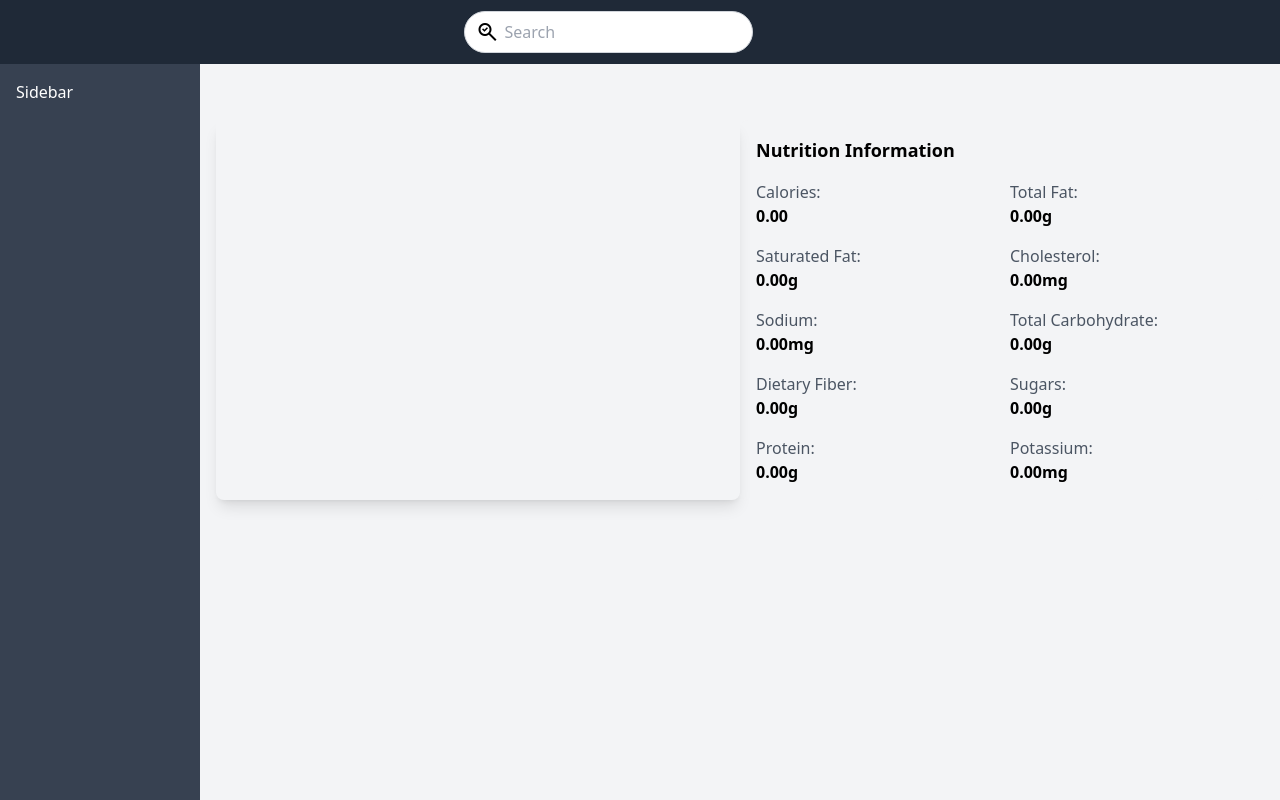
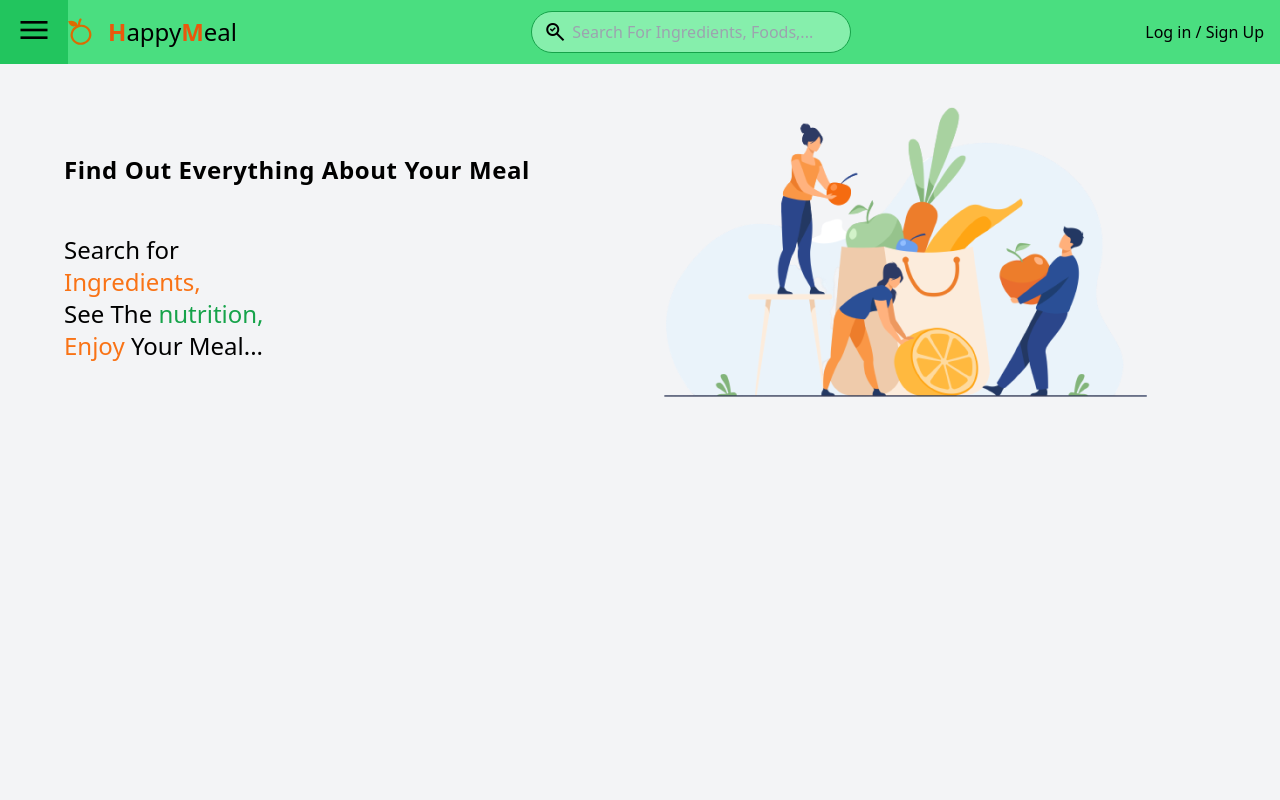
Before and after one commit to morshedgit/nutritionapp, a React (Vite) app: page / in a window 1280 px wide. Built offline with nearby package versions, Linux system fonts and the light colour scheme.

Commit message:
Updates header/sidebar ui design

```diff
--- a/index.html
+++ b/index.html
@@ -8,7 +8,7 @@
       href="https://fonts.googleapis.com/css2?family=Material+Symbols+Outlined:opsz,wght,FILL,GRAD@20..48,100..700,0..1,-50..200"
     />
     <meta name="viewport" content="width=device-width, initial-scale=1.0" />
-    <title>Green Meal</title>
+    <title>Happy Meal</title>
   </head>
   <body>
     <div id="root"></div>
--- /dev/null
+++ b/src/components/BeginContent.tsx
@@ -0,0 +1,27 @@
+const BeginContent = () => {
+  return (
+    <article className="w-full grid grid-cols-1 sm:grid-cols-2 items-center px-12">
+      <section>
+        <h1 className="capitalize text-2xl font-semibold tracking-wide mb-12">
+          Find Out Everything About Your Meal
+        </h1>
+        <div className="text-2xl font-light max-w-[15rem]">
+          <p>
+            Search for <span className="text-orange-500">Ingredients,</span>
+          </p>
+          <p>
+            See The <span className="text-green-600">nutrition,</span>
+          </p>
+          <p>
+            <span className="text-orange-500">Enjoy</span> Your Meal...
+          </p>
+        </div>
+      </section>
+      <section>
+        <img src="/selectIngredient.png" alt="select food" />
+      </section>
+    </article>
+  );
+};
+
+export default BeginContent;
--- /dev/null
+++ b/src/components/Logo.tsx
@@ -0,0 +1,18 @@
+const Logo = () => {
+  return (
+    <svg
+      width="1em"
+      height="1.1395em"
+      viewBox="0 0 43 49"
+      fill="none"
+      xmlns="http://www.w3.org/2000/svg"
+    >
+      <path
+        d="M29.3621 46.8199C24.4465 48.6092 19.684 48.4991 15.0746 46.4894C10.4652 44.4797 7.30969 41.1377 5.60813 36.4633C4.1538 32.468 4.16229 28.472 5.63359 24.4751C7.10489 20.4781 9.72551 17.3184 13.4954 14.996C12.3304 15.1938 11.1746 15.2865 10.0281 15.274C8.8816 15.2615 7.77106 15.021 6.69647 14.5525C5.09833 13.8221 3.82337 12.7705 2.87159 11.3976C1.91982 10.0247 1.15307 8.53918 0.571337 6.94109L0.17867 5.86238C3.76278 4.46722 7.28265 4.46414 10.7383 5.85314C14.1939 7.24213 16.5188 9.64225 17.713 13.0535C17.6758 11.1214 17.9239 9.22129 18.4571 7.35306C18.9904 5.48484 19.6965 3.66679 20.5756 1.89892C20.8228 1.40171 21.1985 1.06134 21.7027 0.877815C22.2069 0.694291 22.7135 0.713492 23.2225 0.93542C23.7315 1.15735 24.0733 1.50802 24.2478 1.98745C24.4223 2.46688 24.3859 2.9552 24.1387 3.45241C23.4519 4.83356 22.8993 6.25638 22.4808 7.72087C22.0622 9.18536 21.7916 10.6639 21.6688 12.1565C25.9671 11.6777 29.8942 12.4992 33.45 14.6209C37.0059 16.7426 39.4891 19.7412 40.8998 23.6165C42.6014 28.291 42.3327 32.8794 40.0939 37.382C37.855 41.8845 34.2778 45.0305 29.3621 46.8199ZM28.0532 43.2241C31.9185 41.8171 34.7302 39.3457 36.4883 35.81C38.2465 32.2743 38.4565 28.6686 37.1186 24.993C35.7806 21.3174 33.3018 18.6905 29.6821 17.1123C26.0624 15.5342 22.32 15.4486 18.4547 16.8557C14.5894 18.2627 11.7777 20.7341 10.0196 24.2698C8.26147 27.8055 8.0514 31.4112 9.38938 35.0868C10.7274 38.7624 13.2062 41.3893 16.8258 42.9675C20.4455 44.5456 24.188 44.6312 28.0532 43.2241Z"
+        fill="#DC6B02"
+      />
+    </svg>
+  );
+};
+
+export default Logo;
--- a/src/components/Meal.tsx
+++ b/src/components/Meal.tsx
@@ -1,13 +1,17 @@
 import React, { useContext } from "react";
+import BeginContent from "./BeginContent";
 import { IngredientContext } from "./IngredientProvider";
 import Ingredients from "./Ingredients";
 import NutrientsDisplay from "./NutrientsDisplay";
 type MealProps = {};
 
 const Meal: React.FC<MealProps> = (props) => {
-  const { totalMealNutrientCount } = useContext(IngredientContext);
+  const { totalMealNutrientCount, ingredients } = useContext(IngredientContext);
 
   return (
+    <>
+      {ingredients.length === 0 && <BeginContent />}
+      {ingredients.length > 0 && (
         <div className="w-full pt-10">
           <section className="grid grid-cols-1 md:grid-cols-2">
             <NutrientsDisplay
@@ -17,6 +21,8 @@ const Meal: React.FC<MealProps> = (props) => {
             <Ingredients className="md:col-start-1 md:row-start-1 min-w-full" />
           </section>
         </div>
+      )}
+    </>
   );
 };
 
--- a/src/components/Search.tsx
+++ b/src/components/Search.tsx
@@ -21,8 +21,8 @@ const Search: React.FC<SearchProps> = (props) => {
       <div className="w-full relative">
         <input
           type="search"
-          className="w-full pl-10 pr-4 py-2 rounded-full border border-gray-300 focus:border-blue-500 focus:outline-none"
-          placeholder="Search"
+          className="w-full min-w-[20rem] pl-10 pr-4 py-2 rounded-full border border-green-600 focus:border-green-800 bg-green-300 focus:outline-none [&::placeholder]:truncate"
+          placeholder="Search For Ingredients, Foods,..."
           value={query}
           onChange={(e) => onQuery(e.target.value)}
         />
--- a/src/layout/index.tsx
+++ b/src/layout/index.tsx
@@ -1,5 +1,32 @@
 import React, { useState } from "react";
+import Logo from "../components/Logo";
 import Search from "../components/Search";
+
+const sideMenuItems: {
+  icon: string;
+  title: string;
+}[] = [
+  {
+    icon: "favorite",
+    title: "Your Favorite",
+  },
+  {
+    icon: "restaurant_menu",
+    title: "Your Recipes",
+  },
+  {
+    icon: "tab_recent",
+    title: "Recent Meals",
+  },
+  {
+    icon: "settings",
+    title: "Setting",
+  },
+  {
+    icon: "help",
+    title: "Help",
+  },
+];
 
 interface LayoutProps {
   children: React.ReactNode;
@@ -11,25 +38,52 @@ const Layout: React.FC<LayoutProps> = ({ children }) => {
   return (
     <div className="flex flex-col h-screen">
       {/* Header */}
-      <header className="bg-gray-800 text-white w-full h-16 flex items-center justify-between">
+      <header className="bg-green-400 w-full h-16 flex items-center justify-between py-4">
         {/* Toggle Sidebar Button */}
         <button
-          className="bg-gray-700 text-white rounded-md px-4 py-2 ml-4 md:hidden"
+          className="rounded-md p-4 hover:bg-green-500 active:bg-green-600"
           onClick={() => setIsSidebarOpen(!isSidebarOpen)}
         >
-          <span className="material-symbols-outlined">menu</span>
+          <span className="material-symbols-outlined text-4xl">menu</span>
         </button>
+        <h2 className="flex items-center gap-4">
+          <p className="text-2xl">
+            <Logo />
+          </p>
+          <span className="text-2xl">
+            <b className="text-orange-600">H</b>appy
+            <b className="text-orange-600">M</b>eal
+          </span>
+        </h2>
         <Search />
-        <div className="w-16"></div>
+        <div className="w-fit pr-4">
+          <a href="#">Log in / Sign Up</a>
+        </div>
       </header>
       <div className="flex-grow flex">
         {/* Left Sidebar */}
         <aside
           className={`min-w-[200px] ${
             isSidebarOpen ? "block" : "hidden"
-          } md:block bg-gray-700 text-white  flex flex-col`}
+          } bg-green-100  flex flex-col`}
         >
-          <nav className="p-4">Sidebar</nav>
+          <nav className="p-4">
+            <ul className="pt-6 flex flex-col gap-6">
+              {sideMenuItems.map((item) => (
+                <li
+                  key={item.icon}
+                  className="hover:text-xl hover:text-orange-500"
+                >
+                  <button className="flex items-center gap-2 ">
+                    <span className="material-symbols-outlined">
+                      {item.icon}
+                    </span>
+                    <p>{item.title}</p>
+                  </button>
+                </li>
+              ))}
+            </ul>
+          </nav>
         </aside>
 
         {/* Main Area */}
```
Also changed, not shown: public/logo.svg, public/selectIngredient.png (added). Lines whose indentation alone changed are shown as unchanged.
